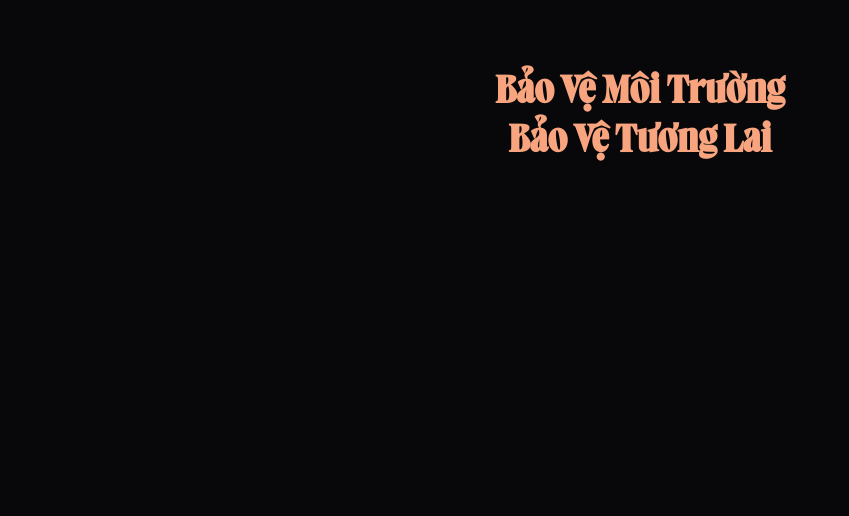
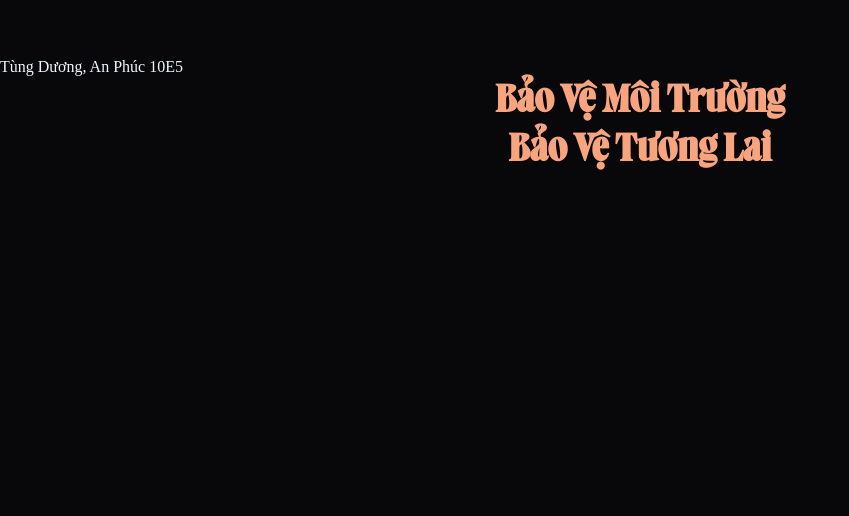
Before and after one commit to duonggdvn/huongnghiepe5.github.io, a plain HTML site: page index.html in a window 1280 px wide. Shown: the part 284-800 px from the top of the page, without its empty margins (0-849 px from the left). Drawn offline with Linux system fonts and the light colour scheme.

Commit message:
Update index.html

```diff
--- a/index.html
+++ b/index.html
@@ -9,6 +9,7 @@
 <body>
     <div id="banner">
         <div class="banner-text middle">
+            <hi>Tùng Dương, An Phúc 10E5</hi>
             <h1>Bảo Vệ Môi Trường</h1>
             <h1> Bảo Vệ Tương Lai</h1>
         </div>
```
